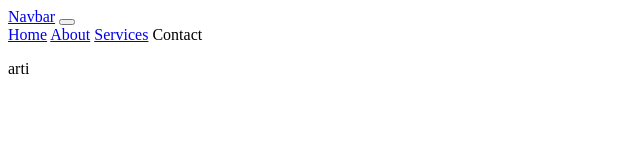
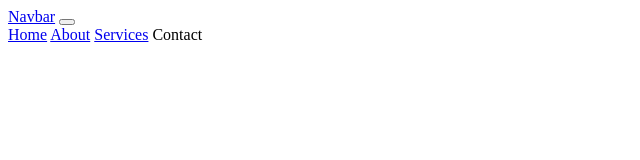
Before and after one commit to elvedinblakqori/Group-Project, a plain HTML site: page index.html in a window 1280 px wide. Shown: the full height of the page, 0-640 px from the left. Drawn offline with Linux system fonts and the light colour scheme.

Commit message:
initial commit

```diff
--- a/index.html
+++ b/index.html
@@ -28,7 +28,7 @@
 
 
 
-<p>arti</p>
+
 
 
 
```
